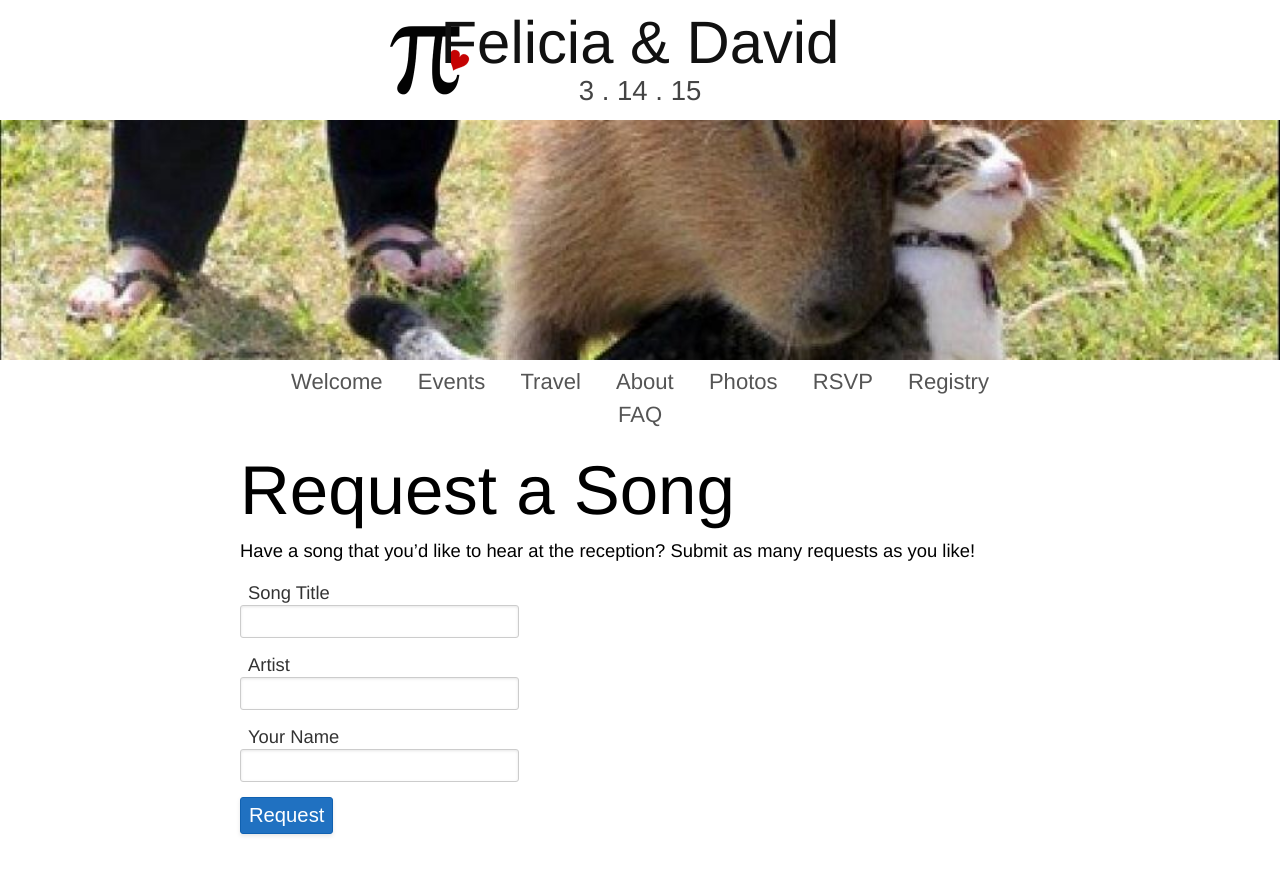
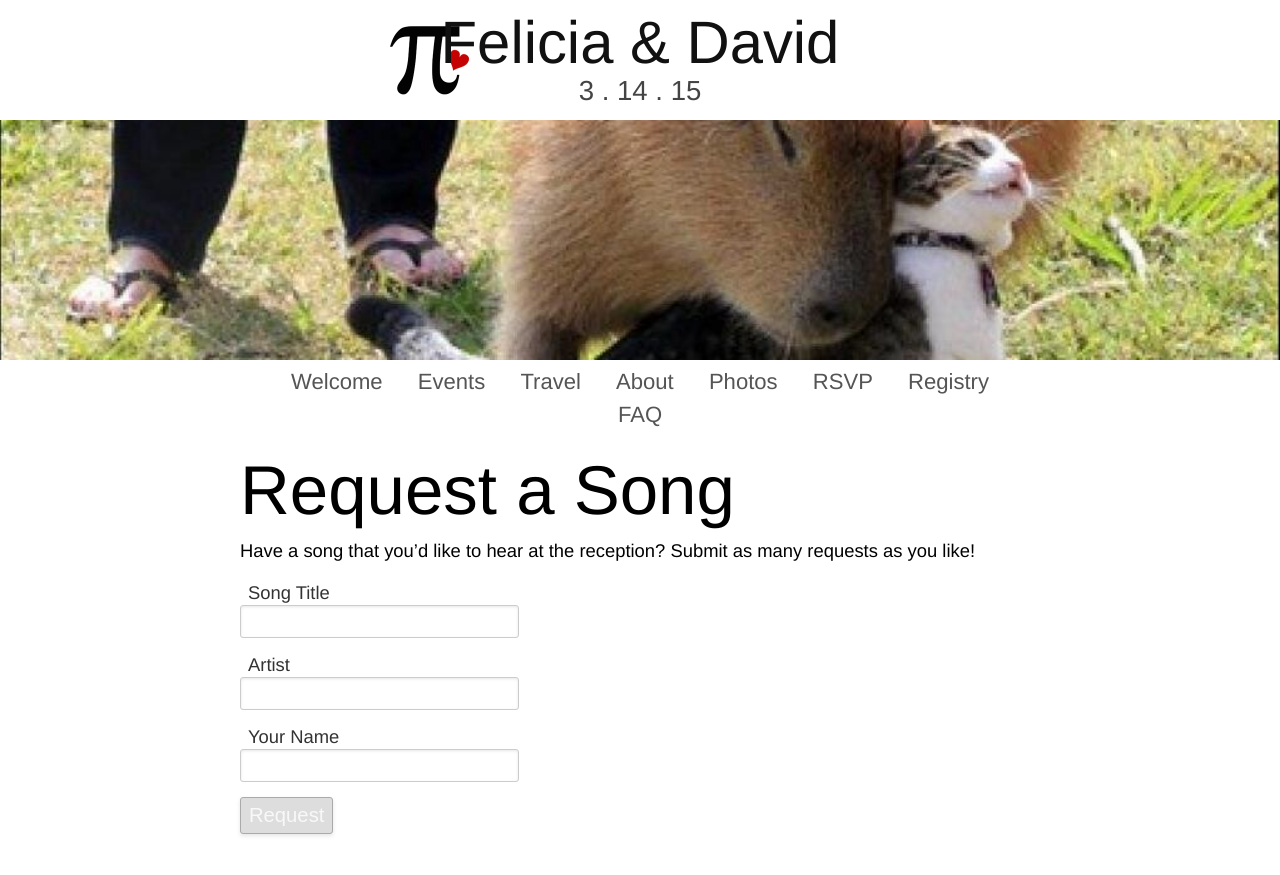
Before and after one commit to dnschnur/piday.github.com, a Jekyll site: the page built from rsvp/music.md, in a window 1280 px wide. Shown: the top 875 px of the page. Built offline with Jekyll 4.4.1, drawn with Linux system fonts in a browser that asks for light colours; nearby versions of some CDN libraries.

Commit message:
Add form validation and asynchronous submit.

```diff
--- a/piday.css
+++ b/piday.css
@@ -238,7 +238,7 @@
 }
 
 input {
-  display: block;
+  display: inline-block;
 }
 
 input[type=text] {
@@ -251,6 +251,13 @@
   color: #000;
   font-size: 1.1em;
   padding: 4px 6px;
+}
+input[type=text]:disabled {
+  color: #ccc;
+}
+input[type=text].missing {
+  background: #fee;
+  border-color: #f66;
 }
 
 input[type=submit] {
@@ -270,6 +277,11 @@
   background-color: #0051a1;
   border-color: #004191;
 }
+input[type=submit]:disabled {
+  background-color: #ddd;
+  border-color: #aaa;
+  color: #f8f8f8;
+}
 
 .form-line {
   display: block;
@@ -280,6 +292,12 @@
   display: inline-block;
   white-space: nowrap;
   width: 250px;
+}
+
+.confirmation {
+  display: none;
+  margin-left: 10px;
+  white-space: normal;
 }
 
 /* Responsive style overrides for smaller widths and mobile devices */
--- a/rsvp/music.md
+++ b/rsvp/music.md
@@ -25,5 +25,6 @@
     <input type="text" name="entry.1585227257" id="entry_1585227257" aria-label="Your Name">
   </div>
 </div>
-<input type="submit" name="submit" value="Request">
+<input type="submit" name="submit" value="Request" disabled>
+<span class="confirmation">Thank you!</span>
 </form>
--- a/wedding.js
+++ b/wedding.js
@@ -1,4 +1,11 @@
 $(function() {
+
+  var form = $('form');
+  var inputs = form.find(':input');
+  var required = inputs.filter('[required]');
+  var submit = inputs.filter('[type=submit]');
+  var confirmation = form.find('.confirmation');
+
   // On touch devices, the links with drop-downs aren't normally hoverable, so
   // we need to disable their action to allow them to expand the drop-down only.
   if ('ontouchstart' in document.documentElement) {
@@ -6,4 +13,34 @@
       return false;
     });
   }
+
+  // Primitive form validation; inform immediately on missing a required field
+  required.blur(function() {
+    var input = $(this);
+    input.toggleClass('missing', !input.val());
+  });
+
+  // Keep the submit button disabled until everything is valid
+  required.keyup(function() {
+    var valid = true;
+    required.each(function() {
+      return valid &= !!$(this).val();
+    });
+    submit.prop('disabled', !valid);
+  });
+
+  // Submit asynchronously and show a confirmation message
+  form.submit(function(event) {
+    event.preventDefault();
+
+    confirmation.hide();
+    inputs.prop('disabled', true);
+
+    var url = form.attr('action');
+    $.post(url, form.serialize()).done(function() {
+      inputs.prop('disabled', false);
+      confirmation.show();
+    });
+    return false;
+  });
 });
```
